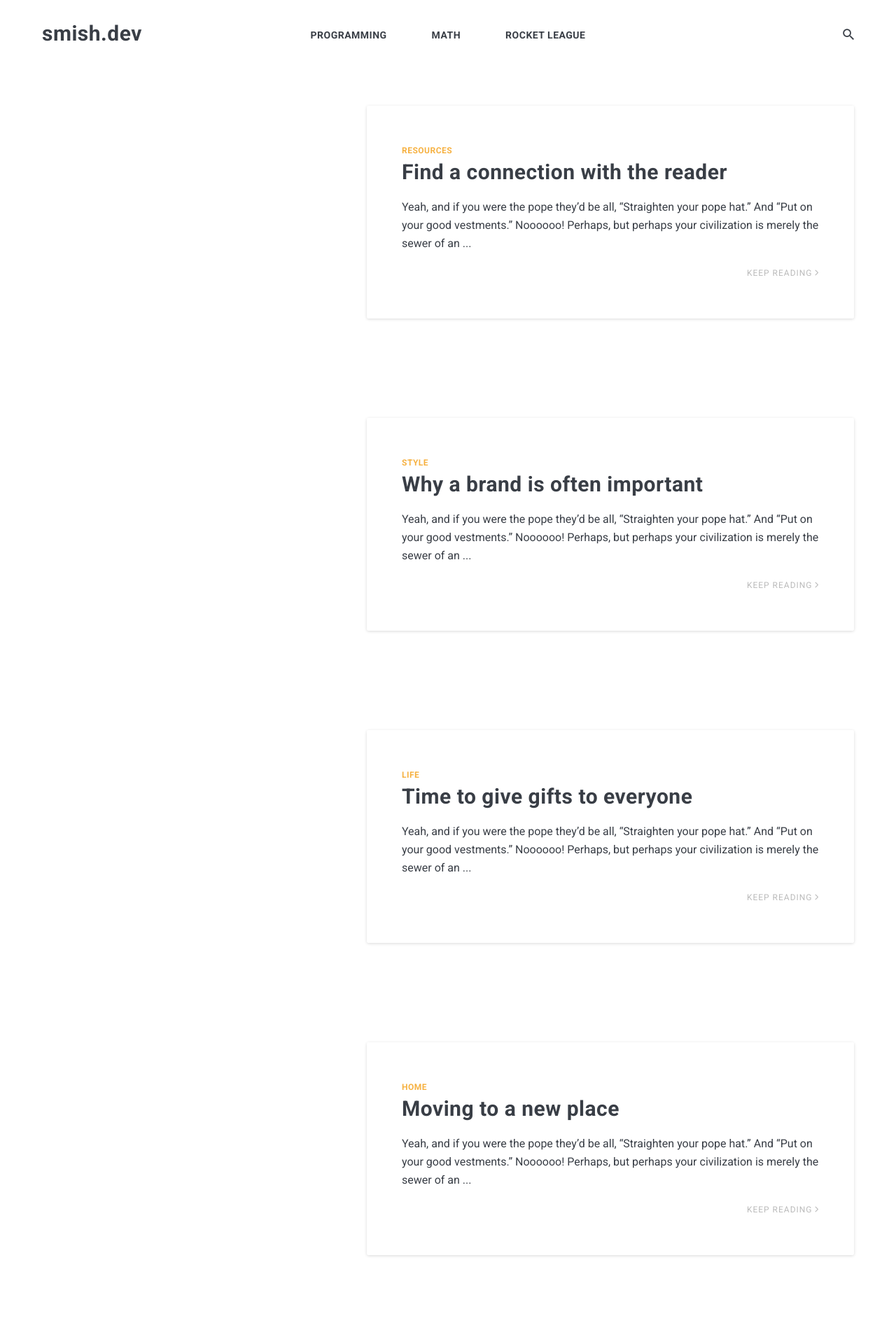
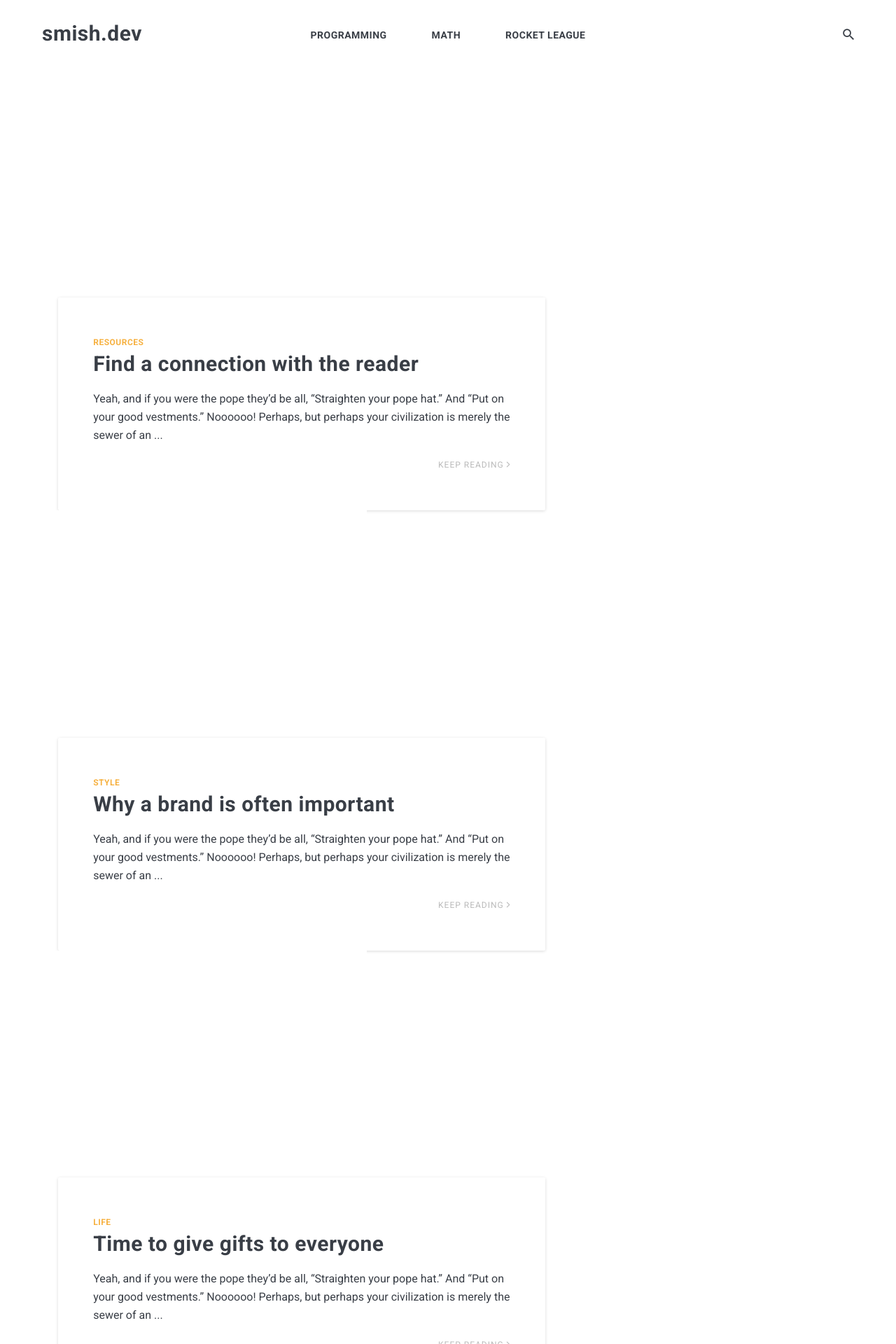
Before and after one commit to samuelpmishLLNL/samuelpmishLLNL.github.io, a Jekyll site: the page built from index.html, in a window 1280 px wide. Shown: the top 1920 px of the page at 70% size. Built offline with Jekyll 4.4.1, drawn with Linux system fonts in a browser that asks for light colours; nearby versions of some CDN libraries; the list of posts is cut into pages by our own code; comment, search, counter and statistics services are not loaded.

Commit message:
sort posts by title, add new RL post

```diff
--- a/_includes/article-content.html
+++ b/_includes/article-content.html
@@ -6,6 +6,7 @@
     <div class="article__wrapper">
 
         {% if post.image %}
+          <div class="article-tags">
           <a href="{{post.url | prepend: site.baseurl}}" class="article__image" style="background-image: url({{post.url}}{{post.image}})">
           </a>
         {% else %}
--- a/_rocket_league/index.html
+++ b/_rocket_league/index.html
@@ -6,7 +6,8 @@
 
 <div class="container">
 	<div class="row">
-		{% for post in site.rocket_league %}
+    {% assign sorted_posts = site.rocket_league | sort: 'title' | reverse %}
+		{% for post in sorted_posts %}
       {% if post.tags contains 'wip' %}
         <!-- do nothing -->
       {% else %}
--- a/_sass/4-layouts/_article.scss
+++ b/_sass/4-layouts/_article.scss
@@ -7,7 +7,7 @@
   }
 
   .article__image {
-    width: 50%;
+    width: 40%;
     display: block;
     background-position: center;
     background-size: contain;
@@ -28,7 +28,7 @@
   .article__content {
     width: 60%;
     padding: 50px;
-    margin-left: -10%;
+    margin-left: 2%;
     z-index: 1;
     border-radius: 3px;
     background: rgba(255, 255, 255, 0.98);
```
Also changed, not shown: _rocket_league/car_ball_interaction.md (+3 -0 lines), _rocket_league/inverse_aerial_control.md (+2 -0 lines), _rocket_league/inverse_aerial_control/aerial_control_inverse.png (renamed from _rocket_league/aerial_control_inverse.png), _rocket_league/inverse_aerial_control/aerial_control_inverse_roll.png (renamed from _rocket_league/aerial_control_inverse_roll.png), 1 other file.
